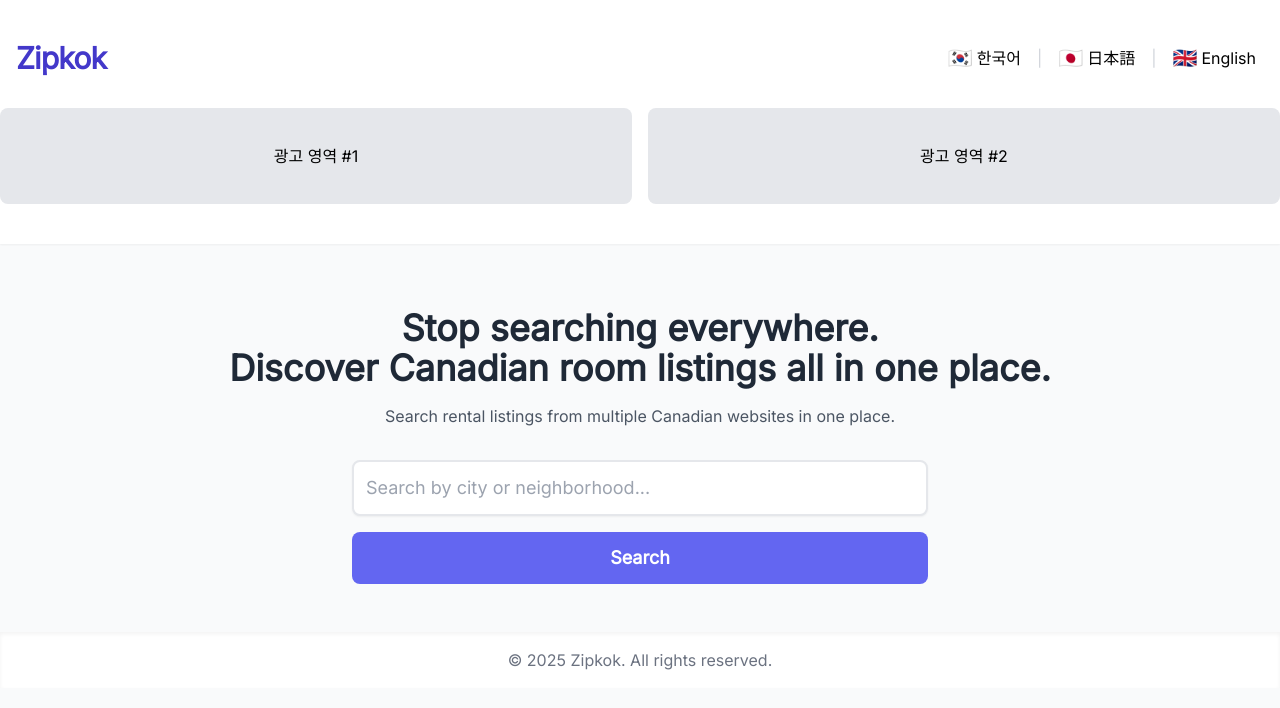
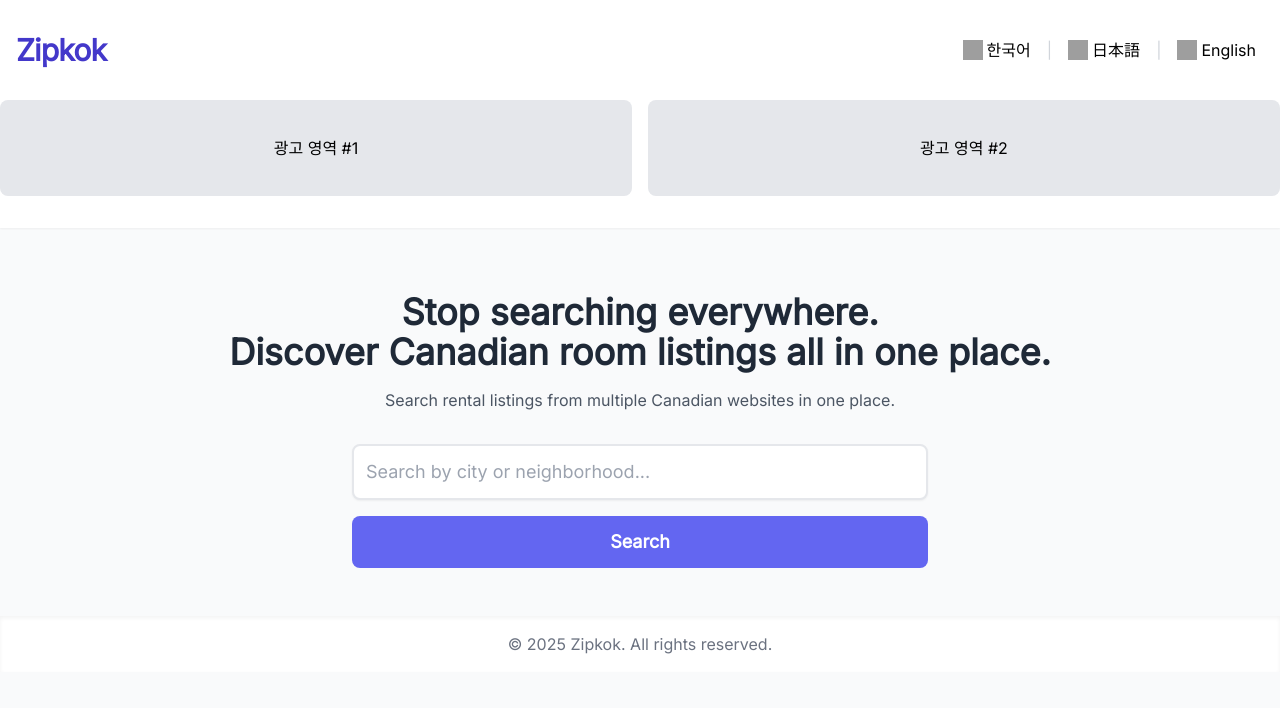
Before and after one commit to joon1verse/Zipkok_PJ, a Next.js app in the folder zipkok-frontend/: page / in a window 1280 px wide. Shown: the top 708 px of the page. Built offline with nearby package versions, Linux system fonts and the light colour scheme; grey boxes are pictures that could not be loaded.

Commit message:
Update page.jsx

```diff
--- a/zipkok-frontend/app/page.jsx
+++ b/zipkok-frontend/app/page.jsx
@@ -55,25 +55,55 @@ export default function Home() {
 
   return (
     <div className={`min-h-screen bg-gray-50 ${langClass}`}>
-      <header className="bg-white shadow-sm py-6">
+      <header className="bg-white shadow-sm py-4">
         <nav className="container mx-auto flex flex-col md:flex-row justify-between items-center p-4 gap-4">
           <div className="w-full flex justify-between items-center">
             <h1 className={`text-left text-3xl font-semibold text-indigo-700 tracking-tight ${langClass}`}>
               {t('title')}
             </h1>
+
               <div className="flex gap-2 items-center text-sm md:text-base">
-               <button className="flex items-center gap-1 px-2" onClick={() => changeLanguage('kr')}>
-                <span className="text-xl">🇰🇷</span> 한국어
+  <button
+    className="flex items-center gap-1 px-2"
+    onClick={() => changeLanguage('kr')}
+  >
+    <img
+      src="https://twemoji.maxcdn.com/v/latest/svg/1f1f0-1f1f7.svg"
+      alt="kr"
+      className="w-5 h-5"
+    />
+    한국어
   </button>
+
   <span className="text-gray-300">|</span>
-               <button className="flex items-center gap-1 px-2" onClick={() => changeLanguage('jp')}>
-                <span className="text-xl">🇯🇵</span> 日本語
+
+  <button
+    className="flex items-center gap-1 px-2"
+    onClick={() => changeLanguage('jp')}
+  >
+    <img
+      src="https://twemoji.maxcdn.com/v/latest/svg/1f1ef-1f1f5.svg"
+      alt="jp"
+      className="w-5 h-5"
+    />
+    日本語
   </button>
+
   <span className="text-gray-300">|</span>
-               <button className="flex items-center gap-1 px-2" onClick={() => changeLanguage('en')}>
-                <span className="text-xl">🇬🇧</span> English
+
+  <button
+    className="flex items-center gap-1 px-2"
+    onClick={() => changeLanguage('en')}
+  >
+    <img
+      src="https://twemoji.maxcdn.com/v/latest/svg/1f1ec-1f1e7.svg"
+      alt="en"
+      className="w-5 h-5"
+    />
+    English
   </button>
 </div>
+
           </div>
         </nav>
 
```
Lines whose indentation alone changed are shown as unchanged.
